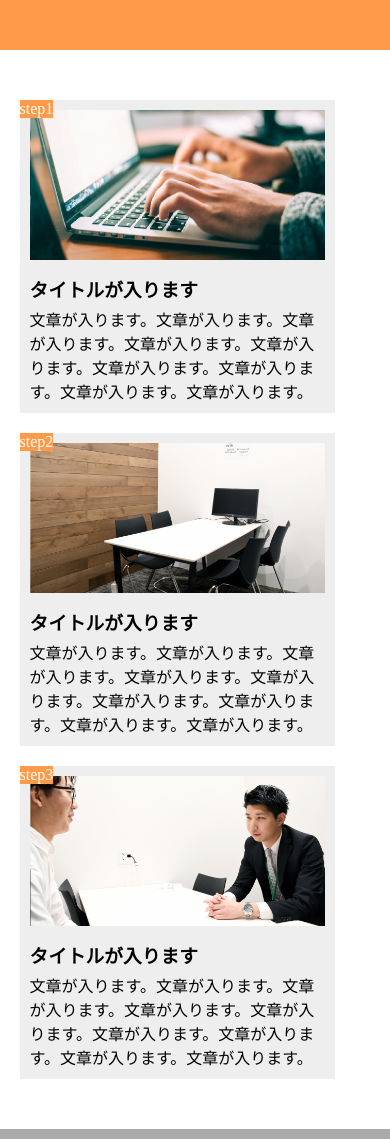
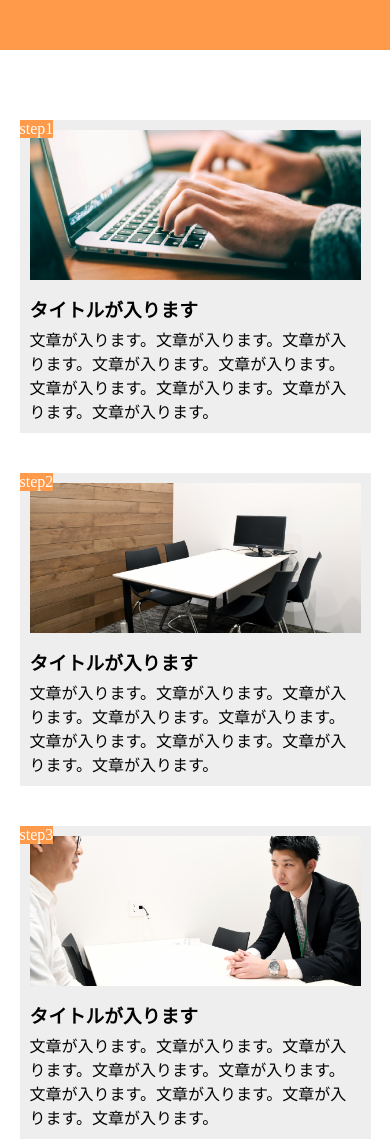
Before and after one commit to HigashiyamaHuyumi/kadai1, a plain HTML site: page index.html in a window 390 px wide. Shown: the top 1139 px of the page. Drawn offline with Linux system fonts and the light colour scheme.

Commit message:
kadai1teisei

```diff
--- a/style.css
+++ b/style.css
@@ -11,7 +11,7 @@ header{
 
 main {
   width: 960px;
-  margin: 50px auto;
+  margin: 50px 0;
   display: flex;
 }
 
@@ -63,14 +63,14 @@ footer{
 
 @media screen and (max-width: 768px) {
   main {
-  display: block;
-  width: 90%;
+  width: 100%;
+  display: grid;
+  place-items: center;
   }
 
   .box{
     width: 90%;
     margin:20px 0;
-
   }
 
   header,footer{
```
